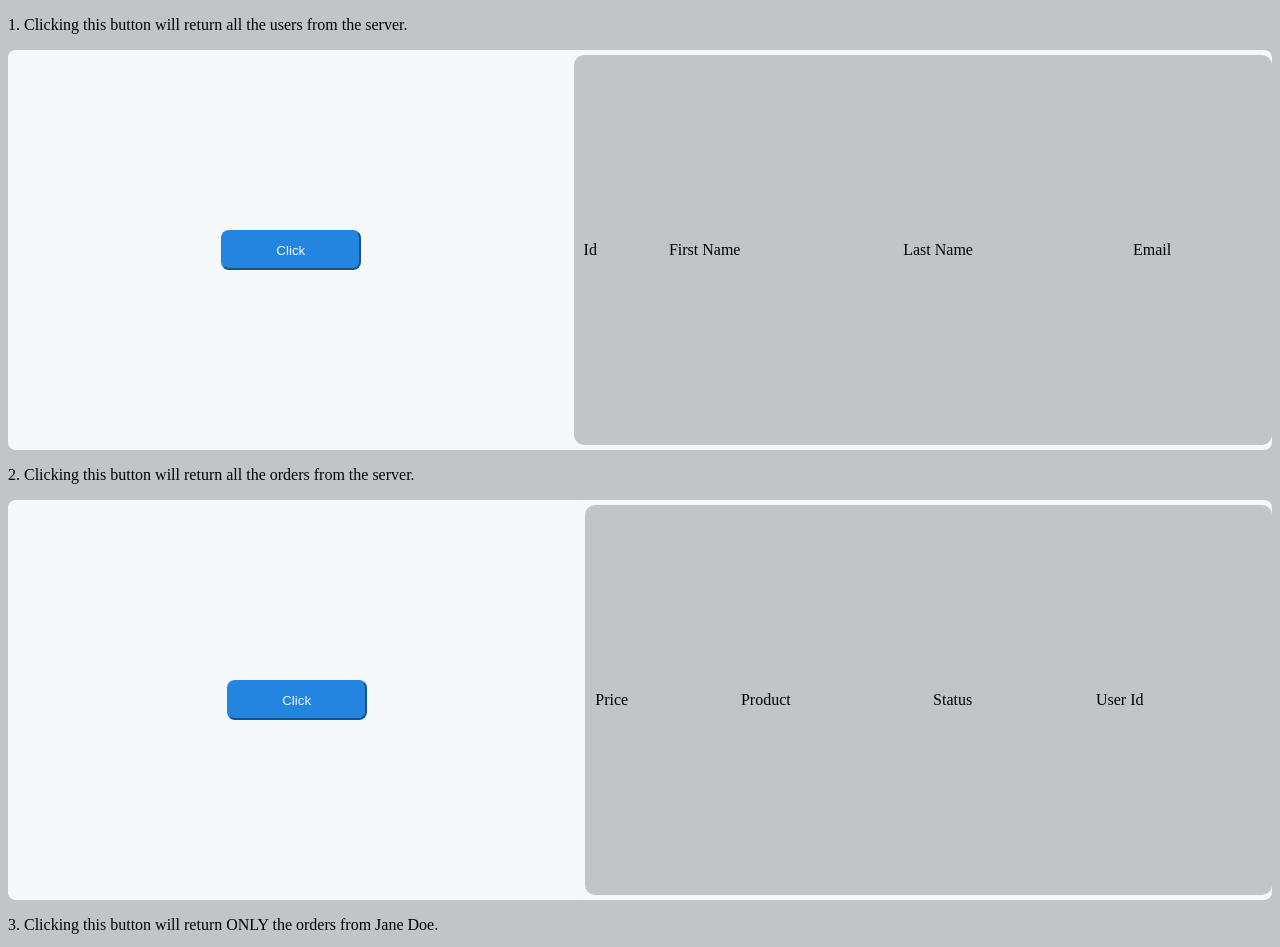
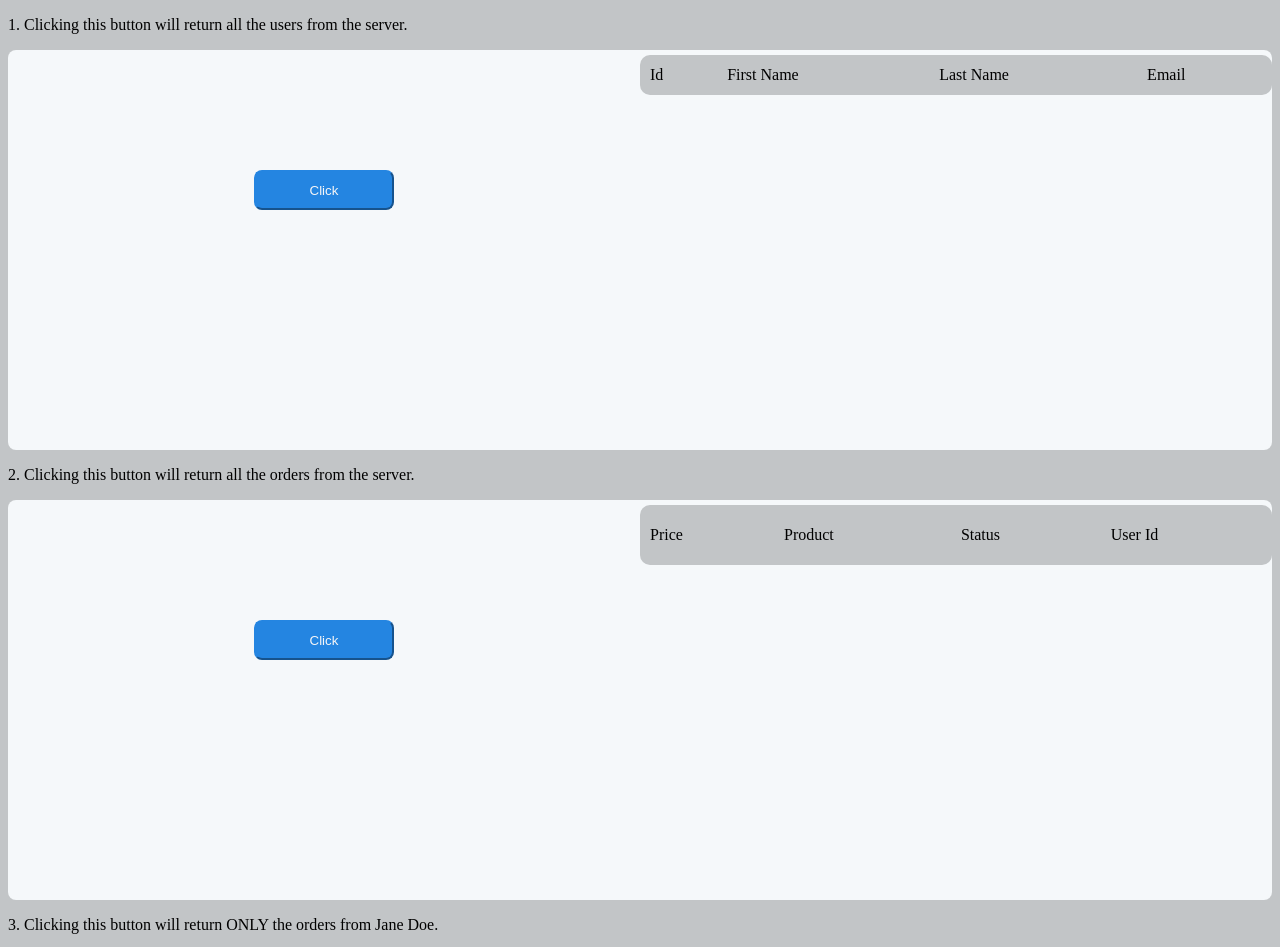
Before and after one commit to mtyra321/Shine-Solar-Challenge, a website: page index.html in a window 1280 px wide. Shown: the top 947 px of the page. Drawn offline with Linux system fonts and the light colour scheme.

Commit message:
fully done

```diff
--- a/code.js
+++ b/code.js
@@ -15,8 +15,7 @@ window.onload = function () {
     document.getElementById("button1").addEventListener('click', firstClick);
     document.getElementById("button2").addEventListener('click', secondClick);
     document.getElementById("button3").addEventListener('click', thirdClick);
-
-
+document.getElementsByClassName("titleRow")[0].height = "60px";
 }
 function firstClick() {
     loadJSON(function (response) {
--- a/index.css
+++ b/index.css
@@ -1,7 +1,11 @@
 tr {
     background-color: #c2c5c7;
+height: 40px;
+
+}
+
+.titleRow {
     height: 60px;
-
 }
 
 td {
@@ -9,9 +13,11 @@ td {
 }
 
 table {
+    grid-row: 1;
     grid-column: 2;
     border-collapse: separate;
     border-spacing: 0 5px;
+
 }
 
 table tr td:first-child {
@@ -29,11 +35,12 @@ table tr td:last-child {
     display: flex;
     justify-content: center;
     align-items: center;
+    grid-row: 2;
+
 }
 
 
 button {
-    grid-column: 1;
     background-color: #2485E1;
     border-color: #2485E1;
     color: #F5F6F7;
@@ -43,7 +50,9 @@ button {
 
 }
 
-div {
+.answer {
+    grid-template-columns: minmax(150px, 2.33fr) minmax(150px, 2.33fr);
+    grid-template-rows: 40px auto auto;
     background-color: #f5f8fa;
     border-radius: 8px;
     height: 400px;
--- a/index.html
+++ b/index.html
@@ -14,7 +14,7 @@
 
 
     <p>1. Clicking this button will return all the users from the server.</p>
-    <div id="answer1">
+    <div id="answer1" class="answer">
         <div class="buttonDiv">
             <button id="button1">Click</button>
         </div>
@@ -30,13 +30,14 @@
         </table>
     </div>
     <p>2. Clicking this button will return all the orders from the server.</p>
-    <div id="answer2">
+    <div id="answer2" class="answer">
         <div class="buttonDiv">
 
             <button id="button2">Click</button>
         </div>
         <table id="table2">
-            <tr>
+
+            <tr class="titleRow" >
                 <td>Price</td>
                 <td>Product</td>
                 <td>Status</td>
@@ -48,7 +49,7 @@
     </div>
 
     <p>3. Clicking this button will return ONLY the orders from Jane Doe.</p>
-    <div id="answer3">
+    <div id="answer3" class="answer">
         <div class="buttonDiv">
 
             <button id="button3">Click</button>
```
